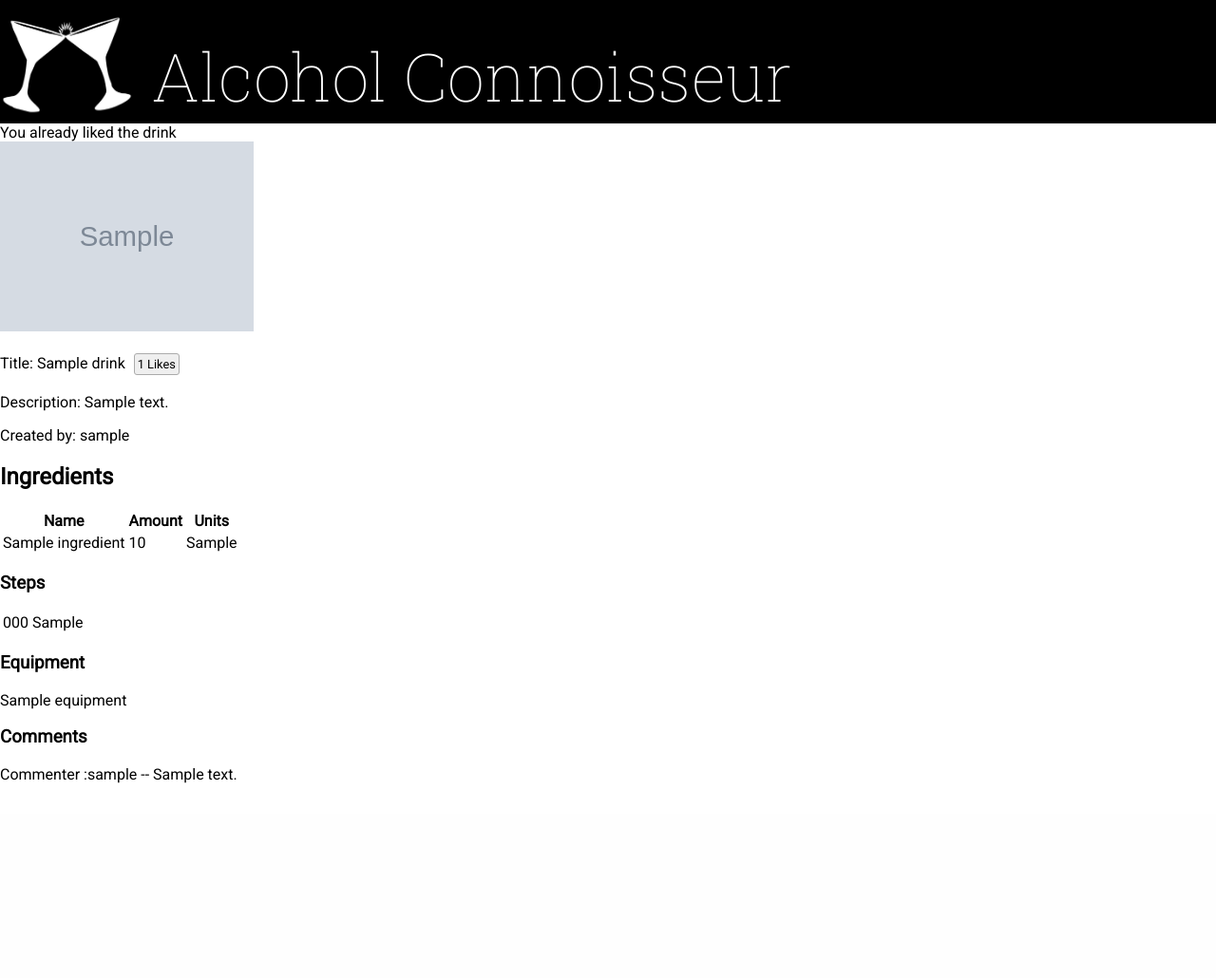
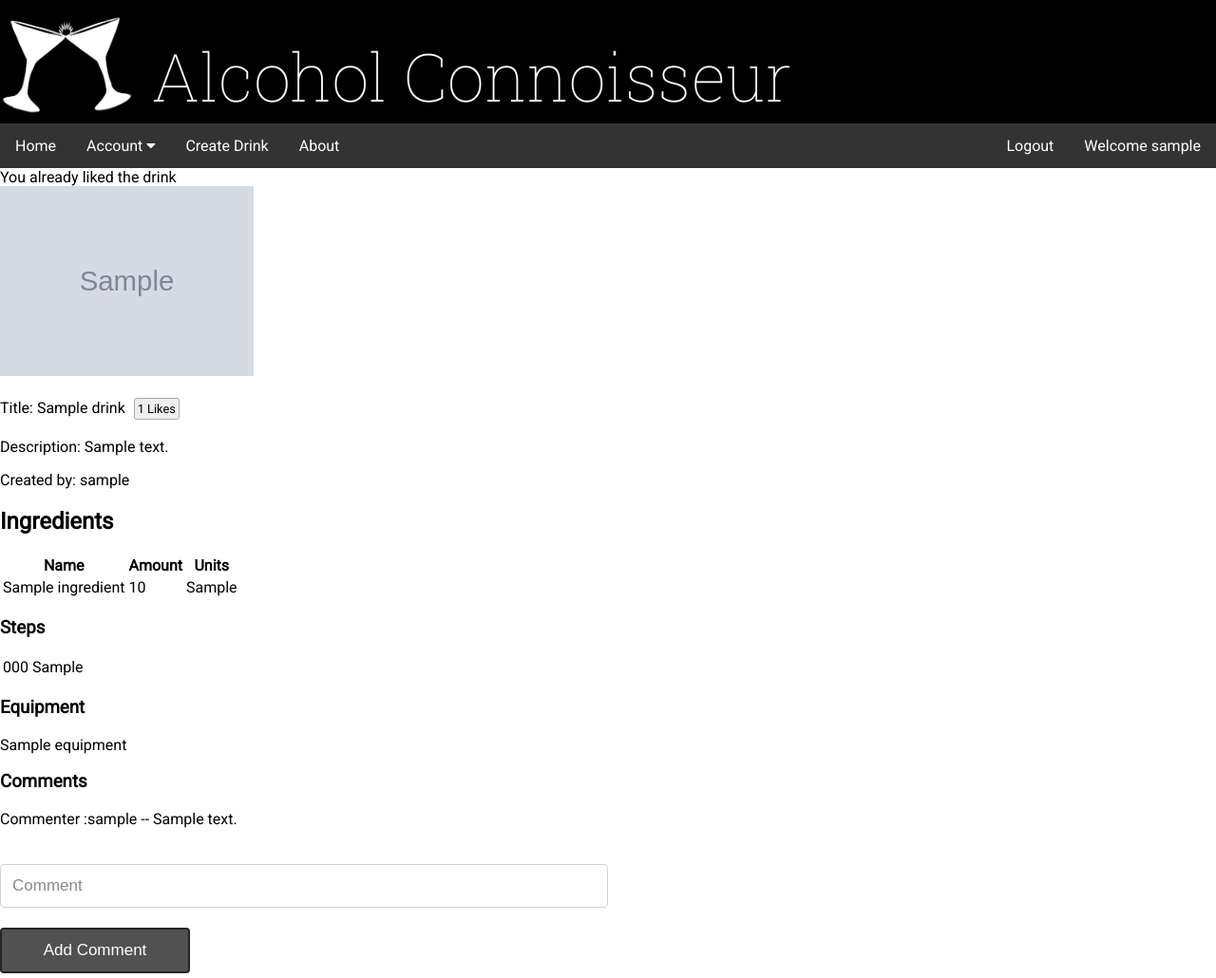
Before and after one commit to harshboi/Alcohol-Connoisseur, a PHP site: page /drinkpage.php?did=1 in a window 1280 px wide. Shown: the whole page at 95% size. Before the commit the page ends 825 px from the top, so only its background shows below. Run offline with PHP 8.4, Linux system fonts and the light colour scheme; the visitor is signed in with stand-in values (Sample User, id 1); tables that the repository leaves empty or names only in its code hold one stand-in row (values such as "Sample post"); grey boxes marked "Sample" are stand-in pictures.

Commit message:
Fixed some bugs and added comment logic

```diff
--- a/drink.js
+++ b/drink.js
@@ -73,7 +73,7 @@ $.ajax({
 
         //Creates a new text input box where the user can enter the amount of ingredients
         amount = document.createElement("input");
-        amount.setAttribute("type", "text");
+        amount.setAttribute("type", "number");
         amount.setAttribute("id", "Amount");
         amount.setAttribute("name", "Amount");
         amount.setAttribute("placeholder", "Amount");
--- a/drinkpage.php
+++ b/drinkpage.php
@@ -1,5 +1,6 @@
 <?php
   //Used for maintaining sessions and ensuring that login information persists between pages and if the user decides to logout
+  include('server.php');
   session_start();
 
   if (isset($_GET['logout'])) {
@@ -35,20 +36,41 @@
 
       <h1 class="site-title"><a href="#">Alcohol Connoisseur</a></h1>
 
+
+
     </header>
-
+    <div class="navbar">
+      <a href="index.php">Home</a>
+      <div class="dropdown">
+        <button class="dropbtn">Account
+          <i class="fa fa-caret-down"></i>
+        </button>
+        <div class="dropdown-content">
+          <a href="log-in.php">Log in</a>
+          <a href="sign-up.php">Sign Up</a>
+          <?php if(isset($_SESSION['username'])) : ?>
+            <a href="my-account.php">My Account</a>
+          <?php endif ?>
+        </div>
+      </div>
+      <a href="Create-drink.php">Create Drink</a>
+      <?php if(isset($_SESSION['username'])) : ?>
+        <a style="float:right" href="my-account.php">Welcome <?php echo $_SESSION['username']; ?></a>
+        <a style="float:right" href="index.php?logout='1'">Logout</a>
+      <?php endif ?>
+      <a href="About.php">About</a>
+    </div>
 
       <section id="drinkpage">
 
 
  <?php
- 		include 'db-password.php';  // this file includes the database password as a CONST DB_PASSWORD
+ 		    include 'db-password.php';  // this file includes the database password as a CONST DB_PASSWORD
         $host = 'classmysql.engr.oregonstate.edu';
         $db = 'cs340_schutfot';
         $user = 'cs340_schutfot';
         $charset = 'utf8mb4';
-
-		$pass = DB_PASSWORD;
+		    $pass = DB_PASSWORD;
 
         // define database source name for accessing MariaDB
         $dsn = "mysql:host=$host;dbname=$db;charset=$charset";
@@ -220,8 +242,8 @@
 
 			// List the comments
 		    $sql5 = "SELECT Text, Username From Comment WHERE Drink_ID ='$DrinkID'";
-            $stmt5 = $pdo->prepare($sql5);
-            $stmt5->execute();
+        $stmt5 = $pdo->prepare($sql5);
+        $stmt5->execute();
 
 			echo"<h3> Comments </h3>";
             echo" <table >";
@@ -238,6 +260,7 @@
 			echo "<p>";
 			echo "<p>";
 
+      $_SESSION['drinkID'] = $DrinkID;
 
 		}
 		catch (\PDOException $e) {
@@ -251,6 +274,14 @@
       </section>
 
 
+      <?php if(isset($_SESSION['username'])) : ?>
+      <form action = "drinkpage.php" method = "post">
+        <input type="text" id = "comment" name="comment" placeholder="Comment">
+        <br>
+        <input type="text" id = "drinkID" name="drinkID" value = '<?php echo $_SESSION['drinkID']; ?>' style = "display: none">
+        <input type = "submit" name ="newcomment" value = "Add Comment">
+      <?php endif ?>
+      <?php unset($_SESSION['drinkID']); ?>
 
   </body>
 
--- a/my-account.php
+++ b/my-account.php
@@ -128,6 +128,8 @@
           <br><br>
        <input type = "submit" name ="deleteD" value = "Delete">
     </div>
+
+
 </div>
 
 
--- a/server.php
+++ b/server.php
@@ -1,16 +1,16 @@
 <?php
 
+  include 'db-password.php';
   session_start();
 
   $username = "";
   $errors = array();
-
+  $errorsDelete = array();
   $host = 'classmysql.engr.oregonstate.edu';
   $db = 'cs340_schutfot';
   $user = 'cs340_schutfot';
   $charset = 'utf8mb4';
-  $pass1 = fopen("db-password.txt", "r") or die("Unable to open file!");
-  $pass = (string)fread($pass1,100);
+  $pass = DB_PASSWORD;
   $dsn = "mysql:host=$host;dbname=$db;charset=$charset";
   $opt = [
       PDO::ATTR_ERRMODE => PDO::ERRMODE_EXCEPTION,
@@ -152,6 +152,16 @@
     }
   }
 
+  if(isset($_POST['newcomment'])){
+    $comment = $_POST["comment"];
+    $drinkID = $_POST["drinkID"];
+    $username = $_SESSION['username'];
+    //$drinkID = $_POST["drinkID"];
+    $pdo = new PDO($dsn, $user, $pass, $opt); //Uses database information for the PDO
+    $res = $pdo->prepare('INSERT INTO Comment(Text, Drink_ID, Username) VALUES (?,?,?)');
+    $res->execute([$comment, $drinkID, $username]);
+  }
+
   //If the user wants to update the title, description or photo of any drinks
   if(isset($_POST['updateDrink'])){
 
@@ -203,7 +213,7 @@
       </div> ";
       }
       else {
-        // echo "SHITTT";
+
         // echo " sascjsabvjhasbdvkhbsdvbaskhdvbsajdbsdvbasjdvbaskhvbskhab";
         // For Ingredients list
         $type_amt_arr = array();
--- a/style.css
+++ b/style.css
@@ -377,7 +377,7 @@ input[type=text], input[type=password], input[type = file], select, textarea {
     resize: vertical;
 }
 
-input[type = date], input[type = email]{
+input[type = date], input[type = email], input[type = number]{
   width: 100%;
   padding: 12px;
   border: 1px solid #ccc;
@@ -390,6 +390,21 @@ input[type = date], input[type = email]{
 
 .error{
   color:red;
+}
+
+#comment{
+  width: 50%;
+  padding: 12px;
+  border: 1px solid #ccc;
+  border-radius: 4px;
+  box-sizing: border-box;
+  margin-top: 6px;
+  margin-bottom: 16px;
+  resize: vertical;
+}
+
+#drinkID{
+  width: 0%;
 }
 
 #Ingredients{
```
Also changed, not shown: Create-drink.php (+7 -6 lines).
